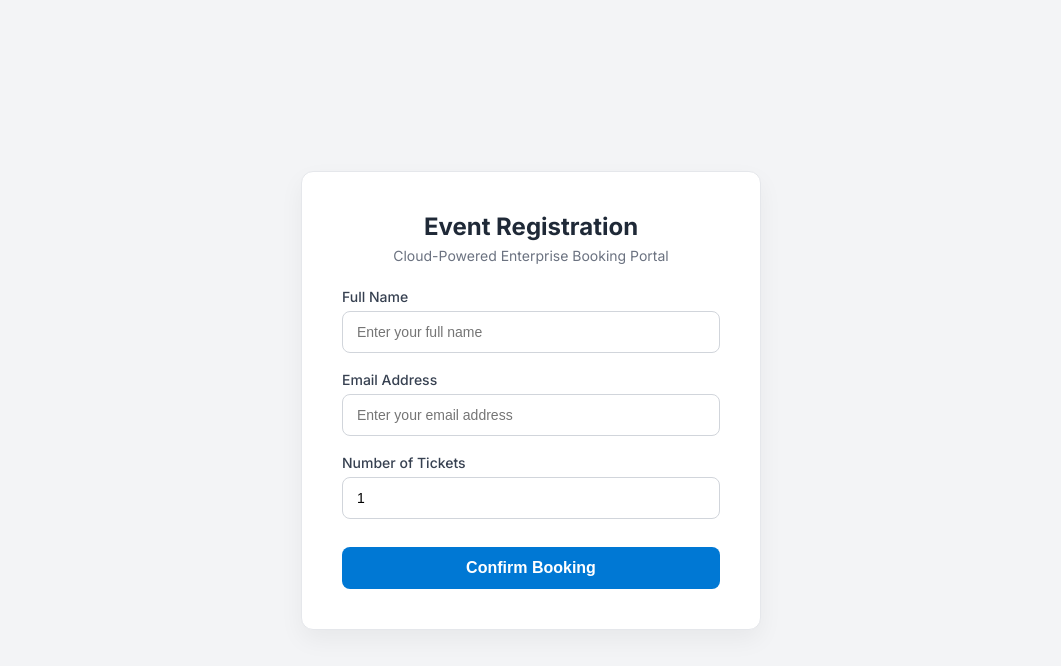
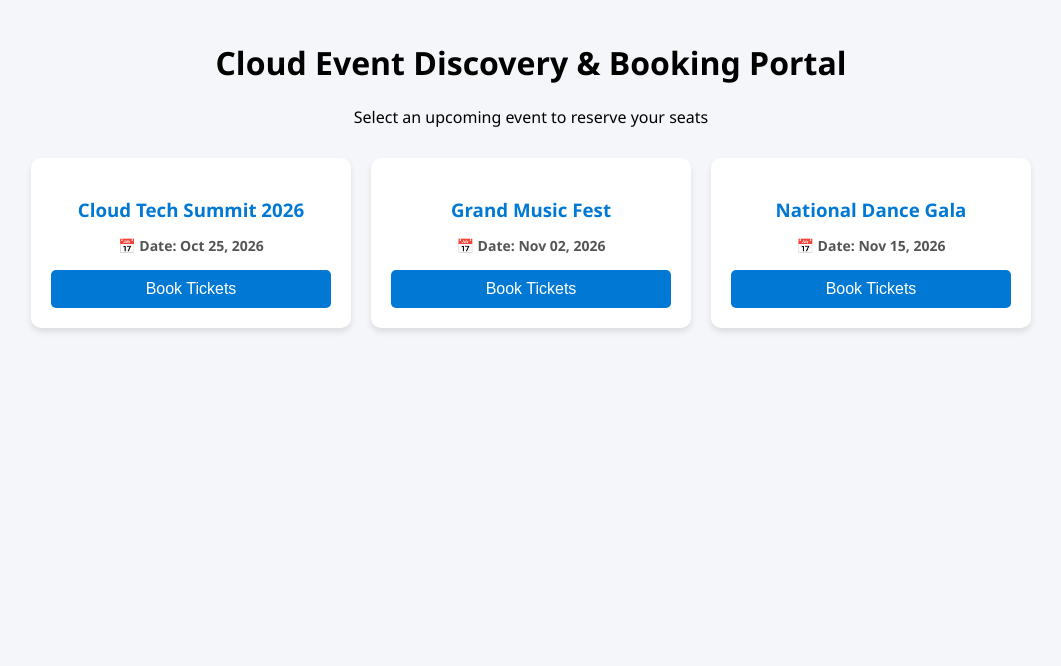
Before and after one commit to AkarshE10/eventbooking-repo, a plain HTML site: page index.html in a window 1280 px wide. Shown: the whole page, without its empty margins (109-1170 px from the left). Drawn offline with Linux system fonts and the light colour scheme.

Commit message:
Upgrade to multi-event portal and update backend function

```diff
--- a/api/src/functions/ProcessRegistration.js
+++ b/api/src/functions/ProcessRegistration.js
@@ -22,6 +22,7 @@ app.http('ProcessRegistration', {
 
             const userEmail = body.userEmail || body.email;
             const eventId = body.eventId || 'EVT-101';
+            const eventName = body.eventName || 'General Event'; // Added eventName support
             const userName = body.userName || body.name || 'Guest User';
             const tickets = parseInt(body.tickets || body.ticketCount || 1, 10);
 
@@ -36,6 +37,7 @@ app.http('ProcessRegistration', {
             const registrationRecord = {
                 id: `${eventId}-${Date.now()}`,
                 eventId,
+                eventName, // Included in the saved record
                 userName,
                 userEmail,
                 tickets,
--- a/index.html
+++ b/index.html
@@ -3,195 +3,124 @@
 <head>
     <meta charset="UTF-8">
     <meta name="viewport" content="width=device-width, initial-scale=1.0">
-    <title>Enterprise Event Booking Portal</title>
-    <link href="https://fonts.googleapis.com/css2?family=Inter:wght@400;500;600;700&display=swap" rel="stylesheet">
+    <title>Azure Event Booking Portal</title>
     <style>
-        :root {
-            --primary: #0078d4;
-            --primary-hover: #106ebe;
-            --bg-color: #f3f4f6;
-            --card-bg: #ffffff;
-            --text-main: #1f2937;
-            --text-muted: #6b7280;
-            --border-color: #d1d5db;
-        }
-        * { box-sizing: border-box; margin: 0; padding: 0; }
-        body {
-            font-family: 'Inter', sans-serif;
-            background-color: var(--bg-color);
-            color: var(--text-main);
-            display: flex;
-            justify-content: center;
-            align-items: center;
-            min-height: 100vh;
-            padding: 20px;
-        }
-        .card {
-            background: var(--card-bg);
-            width: 100%;
-            max-width: 460px;
-            padding: 40px;
-            border-radius: 12px;
-            box-shadow: 0 10px 25px rgba(0, 0, 0, 0.05);
-            border: 1px solid #e5e7eb;
-        }
-        .header {
-            margin-bottom: 24px;
-            text-align: center;
-        }
-        .header h2 {
-            font-size: 24px;
-            font-weight: 700;
-            color: var(--text-main);
-            margin-bottom: 6px;
-        }
-        .header p {
-            font-size: 14px;
-            color: var(--text-muted);
-        }
-        .form-group {
-            margin-bottom: 18px;
-        }
-        label {
-            display: block;
-            font-size: 14px;
-            font-weight: 500;
-            margin-bottom: 6px;
-            color: #374151;
-        }
-        input {
-            width: 100%;
-            padding: 12px 14px;
-            border: 1px solid var(--border-color);
-            border-radius: 8px;
-            font-size: 14px;
-            transition: all 0.2s ease;
-            outline: none;
-        }
-        input:focus {
-            border-color: var(--primary);
-            box-shadow: 0 0 0 3px rgba(0, 120, 212, 0.15);
-        }
-        button {
-            width: 100%;
-            padding: 12px;
-            background-color: var(--primary);
-            color: white;
-            border: none;
-            border-radius: 8px;
-            font-size: 16px;
-            font-weight: 600;
-            cursor: pointer;
-            transition: background-color 0.2s ease;
-            margin-top: 10px;
-        }
-        button:hover {
-            background-color: var(--primary-hover);
-        }
-        button:disabled {
-            background-color: #9ca3af;
-            cursor: not-allowed;
-        }
-        #responseMessage {
-            margin-top: 20px;
-            padding: 12px;
-            border-radius: 8px;
-            font-size: 14px;
-            text-align: center;
-            display: none;
-        }
-        .alert-success {
-            background-color: #ecfdf5;
-            color: #065f46;
-            border: 1px solid #a7f3d0;
-            display: block !important;
-        }
-        .alert-error {
-            background-color: #fef2f2;
-            color: #991b1b;
-            border: 1px solid #fecaca;
-            display: block !important;
-        }
-        .alert-loading {
-            background-color: #eff6ff;
-            color: #1e40af;
-            border: 1px solid #bfdbfe;
-            display: block !important;
-        }
+        body { font-family: 'Segoe UI', Tahoma, Geneva, Verdana, sans-serif; background-color: #f4f6f9; margin: 0; padding: 20px; }
+        .header { text-align: center; margin-bottom: 30px; }
+        .events-container { display: flex; justify-content: center; gap: 20px; flex-wrap: wrap; }
+        .event-card { background: white; border-radius: 10px; padding: 20px; width: 280px; box-shadow: 0 4px 6px rgba(0,0,0,0.1); text-align: center; }
+        .event-card h3 { color: #0078d4; margin-bottom: 10px; }
+        .event-date { color: #555; font-size: 14px; margin-bottom: 15px; font-weight: bold; }
+        .btn-book { background-color: #0078d4; color: white; border: none; padding: 10px 20px; border-radius: 5px; cursor: pointer; width: 100%; font-size: 16px; }
+        .btn-book:hover { background-color: #005a9e; }
+
+        /* Modal Form */
+        .modal { display: none; position: fixed; top: 0; left: 0; width: 100%; height: 100%; background: rgba(0,0,0,0.5); justify-content: center; align-items: center; }
+        .modal-content { background: white; padding: 25px; border-radius: 10px; width: 320px; position: relative; }
+        .close-btn { position: absolute; top: 10px; right: 15px; cursor: pointer; font-size: 20px; }
+        .form-group { margin-bottom: 15px; text-align: left; }
+        .form-group label { display: block; margin-bottom: 5px; font-weight: 600; }
+        .form-group input { width: 100%; padding: 8px; box-sizing: border-box; border: 1px solid #ccc; border-radius: 4px; }
+        #status-message { margin-top: 15px; padding: 10px; border-radius: 5px; display: none; text-align: center; }
+        .success { background-color: #d4edda; color: #155724; }
     </style>
 </head>
 <body>
 
-    <div class="card">
     <div class="header">
-            <h2>Event Registration</h2>
-            <p>Cloud-Powered Enterprise Booking Portal</p>
+        <h1>Cloud Event Discovery & Booking Portal</h1>
+        <p>Select an upcoming event to reserve your seats</p>
     </div>
 
-        <form id="bookingForm" onsubmit="event.preventDefault(); submitRegistration();">
-            <div class="form-group">
-                <label for="userName">Full Name</label>
-                <input type="text" id="userName" placeholder="Enter your full name" required>
+    <!-- Multi-Event Discovery Cards -->
+    <div class="events-container">
+        <div class="event-card">
+            <h3>Cloud Tech Summit 2026</h3>
+            <p class="event-date">📅 Date: Oct 25, 2026</p>
+            <button class="btn-book" onclick="openBooking('EVT-TECH-101', 'Cloud Tech Summit 2026')">Book Tickets</button>
+        </div>
+        <div class="event-card">
+            <h3>Grand Music Fest</h3>
+            <p class="event-date">📅 Date: Nov 02, 2026</p>
+            <button class="btn-book" onclick="openBooking('EVT-MUSIC-202', 'Grand Music Fest')">Book Tickets</button>
+        </div>
+        <div class="event-card">
+            <h3>National Dance Gala</h3>
+            <p class="event-date">📅 Date: Nov 15, 2026</p>
+            <button class="btn-book" onclick="openBooking('EVT-DANCE-303', 'National Dance Gala')">Book Tickets</button>
+        </div>
     </div>
 
+    <!-- Booking Modal Popup -->
+    <div id="bookingModal" class="modal">
+        <div class="modal-content">
+            <span class="close-btn" onclick="closeModal()">&times;</span>
+            <h3 id="modalTitle">Book Event</h3>
+            <form id="bookingForm">
+                <input type="hidden" id="eventId">
+                <input type="hidden" id="eventName">
                 <div class="form-group">
-                <label for="userEmail">Email Address</label>
-                <input type="email" id="userEmail" placeholder="Enter your email address" required>
+                    <label>Full Name</label>
+                    <input type="text" id="userName" required>
                 </div>
-
                 <div class="form-group">
-                <label for="tickets">Number of Tickets</label>
-                <input type="number" id="tickets" value="1" min="1" max="10" required>
+                    <label>Email Address</label>
+                    <input type="email" id="userEmail" required>
                 </div>
-
-            <button type="submit" id="submitBtn">Confirm Booking</button>
+                <div class="form-group">
+                    <label>Number of Tickets</label>
+                    <input type="number" id="tickets" min="1" max="5" value="1" required>
+                </div>
+                <button type="submit" class="btn-book">Confirm Booking</button>
             </form>
-
-        <div id="responseMessage"></div>
+            <div id="status-message"></div>
+        </div>
     </div>
 
     <script>
-        async function submitRegistration() {
-            const name = document.getElementById('userName').value;
-            const email = document.getElementById('userEmail').value;
-            const tickets = document.getElementById('tickets').value;
-            const messageEl = document.getElementById('responseMessage');
-            const submitBtn = document.getElementById('submitBtn');
+        function openBooking(id, name) {
+            document.getElementById('eventId').value = id;
+            document.getElementById('eventName').value = name;
+            document.getElementById('modalTitle').innerText = 'Book ' + name;
+            document.getElementById('bookingModal').style.display = 'flex';
+        }
 
-            submitBtn.disabled = true;
-            submitBtn.innerText = "Processing...";
-            messageEl.className = "alert-loading";
-            messageEl.innerText = "Connecting to Azure backend...";
+        function closeModal() {
+            document.getElementById('bookingModal').style.display = 'none';
+            document.getElementById('status-message').style.display = 'none';
+        }
+
+        document.getElementById('bookingForm').addEventListener('submit', async (e) => {
+            e.preventDefault();
+            const statusDiv = document.getElementById('status-message');
+            statusDiv.style.display = 'block';
+            statusDiv.className = 'success';
+            statusDiv.innerText = 'Processing booking...';
+
+            const payload = {
+                eventId: document.getElementById('eventId').value,
+                eventName: document.getElementById('eventName').value,
+                userName: document.getElementById('userName').value,
+                userEmail: document.getElementById('userEmail').value,
+                tickets: Number(document.getElementById('tickets').value)
+            };
 
             try {
                 const response = await fetch('/api/ProcessRegistration', {
                     method: 'POST',
                     headers: { 'Content-Type': 'application/json' },
-                    body: JSON.stringify({
-                        eventId: "EVT-101",
-                        userEmail: email,
-                        userName: name,
-                        ticketCount: parseInt(tickets)
-                    })
+                    body: JSON.stringify(payload)
                 });
-
-                const data = await response.json();
-
-                if (response.status === 201 || response.ok) {
-                    messageEl.className = "alert-success";
-                    messageEl.innerHTML = `<strong>Success!</strong> Booking registered.<br><strong>Booking ID:</strong> ${data.bookingId || 'BOOKING-001'}`;
+                const result = await response.json();
+                if (response.ok) {
+                    statusDiv.innerText = `Success! Booking ID: ${result.booking.id}`;
                 } else {
-                    messageEl.className = "alert-error";
-                    messageEl.innerText = "Error: " + (data.message || "Failed to process request.");
+                    statusDiv.innerText = 'Booking failed. Try again.';
                 }
-            } catch (error) {
-                messageEl.className = "alert-error";
-                messageEl.innerText = "Connection failed. Check your network or CORS policy.";
-            } finally {
-                submitBtn.disabled = false;
-                submitBtn.innerText = "Confirm Booking";
+            } catch (err) {
+                statusDiv.innerText = 'Error connecting to backend.';
             }
-        }
+        });
     </script>
 </body>
 </html>
```
Lines whose indentation alone changed are shown as unchanged.
